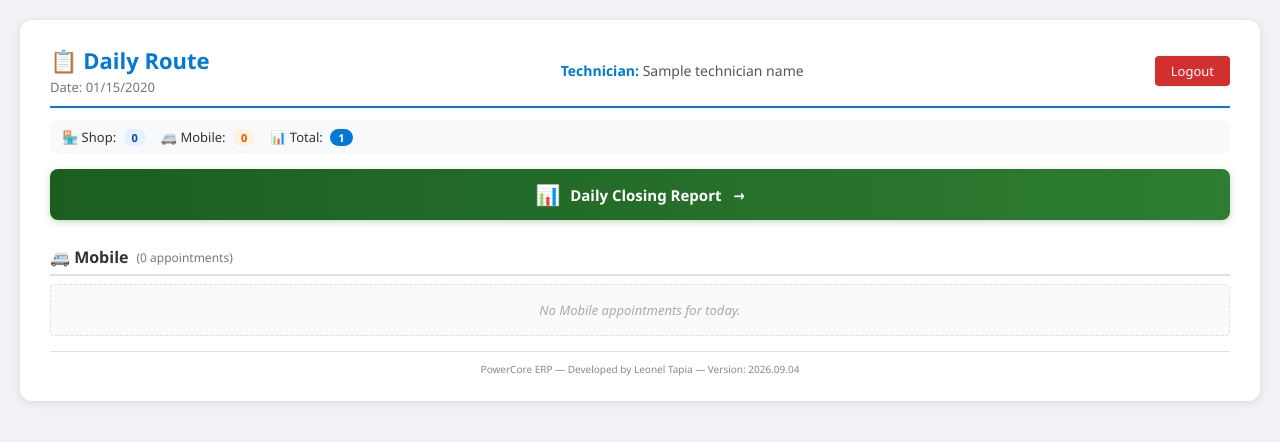
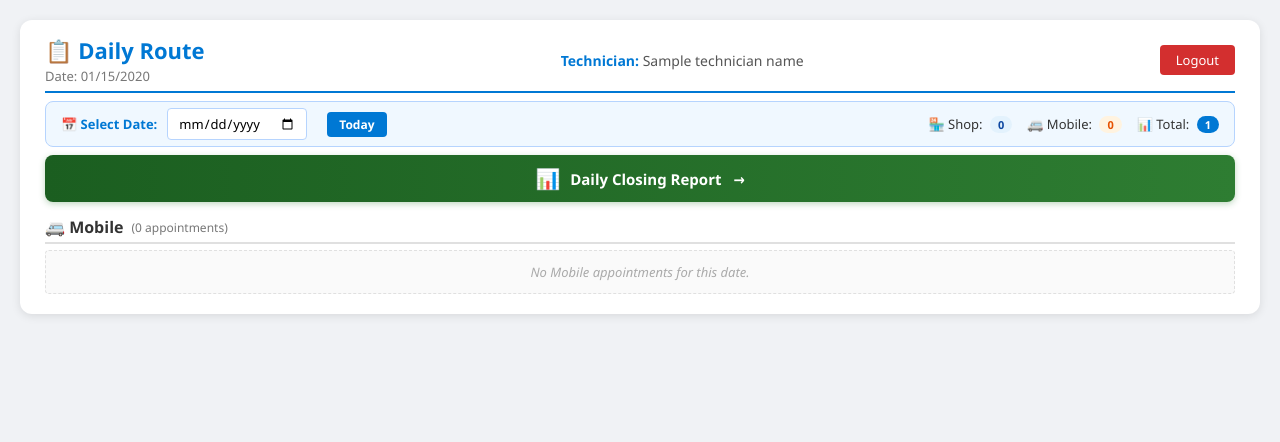
Before and after one commit to Leonel-Tapia/powercore, a FastAPI app: template app/templates/invoices/technician_dashboard.html in a window 1280 px wide. Shown: the top 442 px of the page. Run offline with FastAPI, Linux system fonts and the light colour scheme; the template is opened without the code that fills it: most values are stand-ins (such as "Sample title", 1, 10 or a date in 2020).

Commit message:
Add PDF download for technician daily closing + date selector in dashboard

```diff
--- a/app/templates/invoices/technician_dashboard.html
+++ b/app/templates/invoices/technician_dashboard.html
@@ -1,4 +1,4 @@
-<!-- RUTA: app/templates/invoices/technician_dashboard.html | ACTUALIZADO: 2026-09-12 (botón Daily Closing) -->
+<!-- RUTA: app/templates/invoices/technician_dashboard.html | ACTUALIZADO: 2026-09-13 (espacios minimizados) -->
 <!DOCTYPE html>
 <html lang="en">
 <head>
@@ -25,7 +25,7 @@
             background: white;
             border-radius: 12px;
             box-shadow: 0 2px 10px rgba(0, 0, 0, 0.1);
-            padding: 25px 30px;
+            padding: 15px 25px 20px 25px;
         }
 
         .header {
@@ -33,8 +33,8 @@
             justify-content: space-between;
             align-items: center;
             border-bottom: 2px solid #0078D4;
-            padding-bottom: 10px;
-            margin-bottom: 12px;
+            padding-bottom: 6px;
+            margin-bottom: 8px;
             flex-wrap: wrap;
         }
 
@@ -55,7 +55,7 @@
         .header .date-info {
             font-size: 13px;
             color: #777;
-            margin-top: 3px;
+            margin-top: 2px;
         }
 
         .btn-logout {
@@ -74,22 +74,76 @@
             background-color: #b71c1c;
         }
 
-        .counters {
+        /* Barra combinada fecha + contadores */
+        .top-bar {
             display: flex;
-            gap: 15px;
-            margin-bottom: 15px;
+            align-items: center;
+            gap: 20px;
+            background: #f0f8ff;
+            border: 1px solid #b6d4fe;
+            border-radius: 8px;
+            padding: 6px 15px;
+            margin-bottom: 8px;
             flex-wrap: wrap;
-            font-size: 13px;
-            padding: 8px 12px;
-            background-color: #f8f9fa;
-            border-radius: 8px;
         }
 
-        .counters .counter-item {
+        .date-picker-inline {
+            display: flex;
+            align-items: center;
+            gap: 10px;
+            flex-wrap: wrap;
+        }
+
+        .date-picker-inline label {
+            font-weight: 600;
+            font-size: 13px;
+            color: #0078D4;
+        }
+
+        .date-picker-inline input[type="date"] {
+            padding: 5px 10px;
+            border: 1px solid #b6d4fe;
+            border-radius: 4px;
+            font-size: 13px;
+            font-family: inherit;
+            background: white;
+        }
+
+        .date-picker-inline .day-name {
+            font-size: 13px;
+            color: #555;
             font-weight: 500;
         }
 
-        .counters .counter-item .badge-count {
+        .date-picker-inline .today-btn {
+            padding: 4px 12px;
+            background: #0078D4;
+            color: white;
+            border: none;
+            border-radius: 4px;
+            font-size: 12px;
+            font-weight: 600;
+            cursor: pointer;
+            text-decoration: none;
+        }
+
+        .date-picker-inline .today-btn:hover {
+            background: #005fa3;
+        }
+
+        .counters-inline {
+            display: flex;
+            gap: 15px;
+            margin-left: auto;
+            font-size: 13px;
+            align-items: center;
+        }
+
+        .counters-inline .counter-item {
+            font-weight: 500;
+        }
+
+        .counters-inline .counter-item .badge-count {
             display: inline-block;
             padding: 1px 8px;
             border-radius: 10px;
@@ -98,31 +152,31 @@
             margin-left: 4px;
         }
 
-        .counters .counter-shop .badge-count {
+        .counters-inline .counter-shop .badge-count {
             background-color: #e3f2fd;
             color: #0d47a1;
         }
 
-        .counters .counter-mobile .badge-count {
+        .counters-inline .counter-mobile .badge-count {
             background-color: #fff3e0;
             color: #e65100;
         }
 
-        .counters .counter-total .badge-count {
+        .counters-inline .counter-total .badge-count {
             background-color: #0078D4;
             color: white;
         }
 
-        /* CAMBIO 2026-09-12: barra de acceso al Daily Closing */
+        /* Barra de acceso al Daily Closing */
         .daily-closing-bar {
             display: flex;
             justify-content: center;
             align-items: center;
             background: linear-gradient(90deg, #1b5e20 0%, #2e7d32 100%);
             color: white;
-            padding: 12px 20px;
+            padding: 10px 20px;
             border-radius: 8px;
-            margin-bottom: 18px;
+            margin-bottom: 10px;
             text-decoration: none;
             font-weight: 600;
             font-size: 15px;
@@ -147,9 +201,9 @@
         .section-title {
             font-size: 16px;
             font-weight: 600;
-            padding: 8px 0 6px 0;
+            padding: 4px 0 4px 0;
             border-bottom: 2px solid #e0e0e0;
-            margin-bottom: 8px;
+            margin-bottom: 6px;
             display: flex;
             align-items: center;
             gap: 8px;
@@ -164,7 +218,7 @@
         .section-divider {
             border: none;
             border-top: 2px dashed #e0e0e0;
-            margin: 18px 0;
+            margin: 12px 0;
         }
 
         .table-wrapper {
@@ -266,7 +320,7 @@
 
         .empty-section {
             text-align: center;
-            padding: 16px;
+            padding: 12px;
             color: #aaa;
             font-size: 13px;
             font-style: italic;
@@ -293,17 +347,27 @@
 
         @media (max-width: 768px) {
             .container {
-                padding: 12px 15px;
+                padding: 10px 15px;
             }
 
             .header {
                 flex-direction: column;
                 align-items: flex-start;
-                gap: 8px;
+                gap: 6px;
             }
 
             .header .user-info {
                 font-size: 13px;
+            }
+
+            .top-bar {
+                gap: 12px;
+            }
+
+            .counters-inline {
+                margin-left: 0;
+                width: 100%;
+                justify-content: flex-start;
             }
 
             .table-wrapper {
@@ -329,19 +393,13 @@
                 max-width: 100px;
             }
 
-            .counters {
-                font-size: 12px;
-                gap: 10px;
-                padding: 6px 10px;
-            }
-
             .section-title {
                 font-size: 14px;
             }
 
             .daily-closing-bar {
                 font-size: 14px;
-                padding: 10px 15px;
+                padding: 8px 15px;
             }
         }
 
@@ -367,23 +425,9 @@
                 max-width: 70px;
             }
 
-            .counters {
-                font-size: 11px;
-                gap: 8px;
-            }
-
             .section-title {
                 font-size: 13px;
             }
-        }
-
-        .footer {
-            margin-top: 15px;
-            text-align: center;
-            font-size: 10px;
-            color: #888;
-            border-top: 1px solid #e0e0e0;
-            padding-top: 10px;
         }
     </style>
 </head>
@@ -395,7 +439,7 @@
             <div>
                 <h1>📋 Daily Route</h1>
                 <div class="date-info">
-                    Date: {{ today.strftime('%m/%d/%Y') if today else 'Today' }}
+                    Date: {{ target_date.strftime('%m/%d/%Y') }}
                 </div>
             </div>
             <div class="user-info">
@@ -406,10 +450,21 @@
             </div>
         </div>
 
-        <!-- COUNTERS -->
+        <!-- Fecha + contadores en una sola línea -->
         {% set shop_list = invoices|selectattr('service_type', 'equalto', 'SHOP')|list %}
         {% set mobile_list = invoices|selectattr('service_type', 'in', ['MOBILE', 'MOVIL', 'Mobile', 'mobile'])|list %}
-        <div class="counters">
+
+        <div class="top-bar">
+            <div class="date-picker-inline">
+                <label for="dashboard_date">📅 Select Date:</label>
+                <input type="date" id="dashboard_date" name="selected_date"
+                       value="{{ selected_date }}"
+                       onchange="onDateChange()">
+                <span class="day-name" id="dayNameLabel"></span>
+                <a href="/technician/dashboard" class="today-btn">Today</a>
+            </div>
+
+            <div class="counters-inline">
                 <span class="counter-item counter-shop">
                     🏪 Shop: <span class="badge-count">{{ shop_list|length }}</span>
                 </span>
@@ -420,9 +475,10 @@
                     📊 Total: <span class="badge-count">{{ invoices|length }}</span>
                 </span>
             </div>
+        </div>
 
-        <!-- CAMBIO 2026-09-12: botón de Daily Closing -->
-        <a href="/technician/daily-closing" class="daily-closing-bar">
+        <!-- Botón de Daily Closing -->
+        <a href="/technician/daily-closing?selected_date={{ selected_date }}" class="daily-closing-bar">
             <span class="icon">📊</span>
             <span class="label">Daily Closing Report</span>
             <span class="arrow">→</span>
@@ -590,15 +646,31 @@
             {% endif %}
         {% else %}
             <div class="empty-section">
-                No Mobile appointments for today.
+                No Mobile appointments for this date.
             </div>
         {% endif %}
+    </div>
 
-        <!-- FOOTER -->
-        <div class="footer">
-            PowerCore ERP — Developed by Leonel Tapia — Version: 2026.09.04
-        </div>
-    </div>
+    <!-- Auto-submit al cambiar fecha + nombre del día -->
+    <script>
+        function onDateChange() {
+            const dateInput = document.getElementById('dashboard_date');
+            if (dateInput.value) {
+                window.location.href = '/technician/dashboard?selected_date=' + dateInput.value;
+            }
+        }
+
+        (function showDayName() {
+            const dateInput = document.getElementById('dashboard_date');
+            const label = document.getElementById('dayNameLabel');
+            if (dateInput && dateInput.value && label) {
+                const parts = dateInput.value.split('-');
+                const dt = new Date(parseInt(parts[0]), parseInt(parts[1]) - 1, parseInt(parts[2]));
+                const days = ['Sunday','Monday','Tuesday','Wednesday','Thursday','Friday','Saturday'];
+                label.textContent = '(' + days[dt.getDay()] + ')';
+            }
+        })();
+    </script>
 
 </body>
 </html>
--- a/app/templates/users/login.html
+++ b/app/templates/users/login.html
@@ -160,7 +160,7 @@
         Project Started: 2025-09-29<br>
         Demo Version — PowerCore ERP<br>
         Developed by Creative Ideas Marketing<br>
-        Version: 2026.09.13- 9:30 AM
+        Version: 2026.09.13- 1:30 PM
     </div>
 
 </body>
```
Also changed, not shown: app/routers/invoices/technician_routes.py (+148 -46 lines), app/templates/invoices/technician_daily_closing.html (+20 -11 lines), app/templates/invoices/technician_daily_closing_pdf.html (added, +185 -0 lines). Lines whose indentation alone changed are shown as unchanged.
